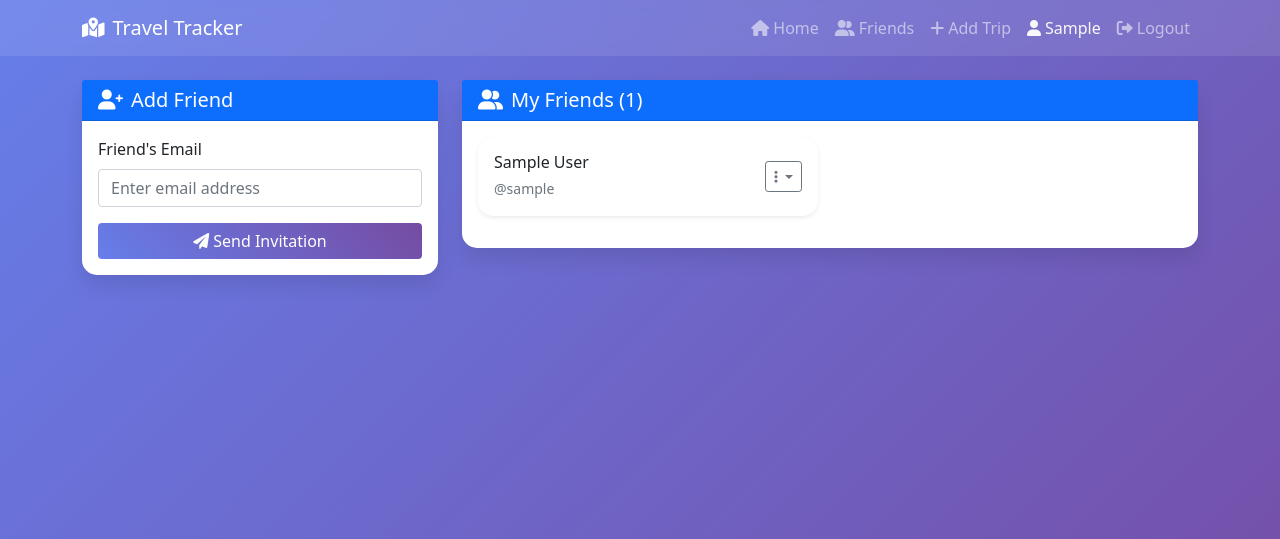
After one commit to Z4phxr/HackYeah, a Flask app: page /friends in a window 1280 px wide. The commit adds this page. Shown: the top 539 px of the page. Run offline with Flask 3, Linux system fonts and the light colour scheme; a user stored in the database is signed in; tables that the repository leaves empty hold one stand-in row (values such as "Sample post").

Commit message:
friends-added

```diff
--- a/app.py
+++ b/app.py
@@ -13,7 +13,7 @@ def create_app():
     db.init_app(app)
     login_manager.init_app(app)
     login_manager.login_view = 'auth.login'
-    login_manager.login_message = 'Musisz się zalogować, aby uzyskać dostęp do tej strony.'
+    login_manager.login_message = 'You must log in to access this page.'
     login_manager.login_message_category = 'info'
 
     # User loader for Flask-Login
--- a/main.py
+++ b/main.py
@@ -8,6 +8,7 @@ if __name__ == '__main__':
         # Import models here to ensure tables are created
         import models
         import users
+        import friends
 
         # Force remove existing database if it exists
         db_path = 'travel_tracker.db'
--- a/routes.py
+++ b/routes.py
@@ -1,9 +1,10 @@
-from flask import Blueprint, render_template, request, redirect, url_for, flash
+from flask import Blueprint, render_template, request, redirect, url_for, flash, jsonify
 from flask_login import login_user, logout_user, login_required, current_user
 from datetime import datetime
 from app import db
 from models import Trip
 from users import User
+from friends import Friendship
 
 main_bp = Blueprint('main', __name__)
 
@@ -22,7 +23,7 @@ def add_trip():
         description = request.form['description']
 
         if start_date > end_date:
-            flash('Data końcowa nie może być wcześniejsza niż data początkowa!', 'error')
+            flash('End date cannot be earlier than start date!', 'error')
             return render_template('add_trip.html')
 
         trip = Trip(
@@ -34,7 +35,7 @@ def add_trip():
 
         db.session.add(trip)
         db.session.commit()
-        flash('Podróż została dodana pomyślnie!', 'success')
+        flash('Trip added successfully!', 'success')
         return redirect(url_for('main.index'))
 
     return render_template('add_trip.html')
@@ -49,7 +50,7 @@ def delete_trip(id):
     trip = Trip.query.get_or_404(id)
     db.session.delete(trip)
     db.session.commit()
-    flash('Podróż została usunięta!', 'success')
+    flash('Trip deleted!', 'success')
     return redirect(url_for('main.index'))
 
 
@@ -70,10 +71,10 @@ def login():
 
         if user and user.check_password(password):
             login_user(user, remember=remember)
-            flash('Zalogowano pomyślnie!', 'success')
+            flash('Logged in successfully!', 'success')
             return redirect(url_for('main.index'))
         else:
-            flash('Nieprawidłowa nazwa użytkownika/email lub hasło.', 'error')
+            flash('Invalid username/email or password.', 'error')
 
     return render_template('login.html')
 
@@ -92,16 +93,16 @@ def register():
 
         # Validation
         if password != password_confirm:
-            flash('Hasła nie są identyczne!', 'error')
+            flash('Passwords are not identical!', 'error')
             return render_template('register.html')
 
         # Check if user already exists
         if User.query.filter_by(username=username).first():
-            flash('Nazwa użytkownika już istnieje!', 'error')
+            flash('Username already exists!', 'error')
             return render_template('register.html')
 
         if User.query.filter_by(email=email).first():
-            flash('Email już jest zarejestrowany!', 'error')
+            flash('Email is already registered!', 'error')
             return render_template('register.html')
 
         # Create new user
@@ -116,7 +117,7 @@ def register():
         db.session.add(user)
         db.session.commit()
 
-        flash('Rejestracja zakończona pomyślnie! Możesz się teraz zalogować.', 'success')
+        flash('Registration completed successfully! You can now log in.', 'success')
         return redirect(url_for('main.login'))
 
     return render_template('register.html')
@@ -125,7 +126,7 @@ def register():
 @login_required
 def logout():
     logout_user()
-    flash('Zostałeś wylogowany.', 'info')
+    flash('You have been logged out.', 'info')
     return redirect(url_for('main.index'))
 
 @main_bp.route('/debug/database')
@@ -171,3 +172,105 @@ def debug_database():
             'data': users_data
         }
     })
+
+
+@main_bp.route('/friends')
+@login_required
+def friends():
+    # Get user's friends
+    user_friends = Friendship.get_user_friends(current_user.id)
+
+    # Get pending requests (received)
+    pending_requests = Friendship.get_pending_requests(current_user.id)
+
+    # Get sent requests
+    sent_requests = Friendship.get_sent_requests(current_user.id)
+
+    return render_template('friends.html',
+                         friends=user_friends,
+                         pending_requests=pending_requests,
+                         sent_requests=sent_requests)
+
+@main_bp.route('/send_friend_request', methods=['POST'])
+@login_required
+def send_friend_request():
+    email = request.form.get('email', '').strip()
+
+    if not email:
+        flash('Please enter an email address.', 'error')
+        return redirect(url_for('main.friends'))
+
+    # Check if user exists
+    target_user = User.query.filter_by(email=email).first()
+    if not target_user:
+        flash('No user found with that email address.', 'error')
+        return redirect(url_for('main.friends'))
+
+    # Check if trying to add themselves
+    if target_user.id == current_user.id:
+        flash('You cannot send a friend request to yourself.', 'error')
+        return redirect(url_for('main.friends'))
+
+    # Check if friendship already exists
+    existing_friendship = Friendship.get_friendship(current_user.id, target_user.id)
+    if existing_friendship:
+        if existing_friendship.status == 'accepted':
+            flash(f'You are already friends with {target_user.full_name}.', 'info')
+        elif existing_friendship.status == 'pending':
+            if existing_friendship.requester_id == current_user.id:
+                flash(f'You already sent a friend request to {target_user.full_name}.', 'info')
+            else:
+                flash(f'{target_user.full_name} already sent you a friend request. Check your pending requests.', 'info')
+        elif existing_friendship.status == 'blocked':
+            flash('Unable to send friend request.', 'error')
+        return redirect(url_for('main.friends'))
+
+    # Create new friendship request
+    friendship = Friendship(
+        requester_id=current_user.id,
+        addressee_id=target_user.id,
+        status='pending'
+    )
+
+    db.session.add(friendship)
+    db.session.commit()
+
+    flash(f'Friend request sent to {target_user.full_name}!', 'success')
+    return redirect(url_for('main.friends'))
+
+@main_bp.route('/respond_friend_request/<int:friendship_id>/<action>')
+@login_required
+def respond_friend_request(friendship_id, action):
+    friendship = Friendship.query.get_or_404(friendship_id)
+
+    # Check if current user is the addressee
+    if friendship.addressee_id != current_user.id:
+        flash('Unauthorized action.', 'error')
+        return redirect(url_for('main.friends'))
+
+    if action == 'accept':
+        friendship.accept()
+        flash(f'You are now friends with {friendship.requester.full_name}!', 'success')
+    elif action == 'decline':
+        friendship.decline()
+        flash(f'Friend request from {friendship.requester.full_name} declined.', 'info')
+    else:
+        flash('Invalid action.', 'error')
+
+    return redirect(url_for('main.friends'))
+
+@main_bp.route('/remove_friend/<int:user_id>')
+@login_required
+def remove_friend(user_id):
+    friendship = Friendship.get_friendship(current_user.id, user_id)
+
+    if not friendship or friendship.status != 'accepted':
+        flash('This user is not your friend.', 'error')
+        return redirect(url_for('main.friends'))
+
+    # Remove the friendship
+    db.session.delete(friendship)
+    db.session.commit()
+
+    flash('Friend removed.', 'info')
+    return redirect(url_for('main.friends'))
--- a/templates/base.html
+++ b/templates/base.html
@@ -1,5 +1,5 @@
 <!DOCTYPE html>
-<html lang="pl">
+<html lang="en">
 <head>
     <meta charset="UTF-8">
     <meta name="viewport" content="width=device-width, initial-scale=1.0">
@@ -40,31 +40,33 @@
             </a>
             <div class="navbar-nav ms-auto">
                 <a class="nav-link" href="{{ url_for('main.index') }}">
-                    <i class="fas fa-home me-1"></i>Strona główna
+                    <i class="fas fa-home me-1"></i>Home
                 </a>
                 {% if current_user.is_authenticated %}
+                    <a class="nav-link" href="{{ url_for('main.friends') }}">
+                        <i class="fas fa-user-friends me-1"></i>Friends
+                    </a>
                     <a class="nav-link" href="{{ url_for('main.add_trip') }}">
-                        <i class="fas fa-plus me-1"></i>Dodaj podróż
+                        <i class="fas fa-plus me-1"></i>Add Trip
                     </a>
                     <span class="nav-link text-light">
                         <i class="fas fa-user me-1"></i>{{ current_user.first_name }}
                     </span>
                     <a class="nav-link" href="{{ url_for('main.logout') }}">
-                        <i class="fas fa-sign-out-alt me-1"></i>Wyloguj
+                        <i class="fas fa-sign-out-alt me-1"></i>Logout
                     </a>
                 {% else %}
                     <a class="nav-link" href="{{ url_for('main.login') }}">
-                        <i class="fas fa-sign-in-alt me-1"></i>Zaloguj
+                        <i class="fas fa-sign-in-alt me-1"></i>Login
                     </a>
                     <a class="nav-link" href="{{ url_for('main.register') }}">
-                        <i class="fas fa-user-plus me-1"></i>Rejestracja
+                        <i class="fas fa-user-plus me-1"></i>Register
                     </a>
                 {% endif %}
             </div>
         </div>
     </nav>
 
-    <!-- Main Content -->
     <div class="container mt-4">
         <!-- Flash Messages -->
         {% with messages = get_flashed_messages(with_categories=true) %}
--- /dev/null
+++ b/templates/friends.html
@@ -0,0 +1,165 @@
+{% extends "base.html" %}
+
+{% block title %}Friends - Travel Tracker{% endblock %}
+
+{% block content %}
+<div class="row">
+    <!-- Add Friend Section -->
+    <div class="col-md-4">
+        <div class="card mb-4">
+            <div class="card-header bg-primary text-white">
+                <h5 class="mb-0">
+                    <i class="fas fa-user-plus me-2"></i>Add Friend
+                </h5>
+            </div>
+            <div class="card-body">
+                <form action="{{ url_for('main.send_friend_request') }}" method="POST">
+                    <div class="mb-3">
+                        <label for="email" class="form-label">Friend's Email</label>
+                        <input type="email" class="form-control" id="email" name="email"
+                               placeholder="Enter email address" required>
+                    </div>
+                    <button type="submit" class="btn btn-primary w-100">
+                        <i class="fas fa-paper-plane me-1"></i>Send Invitation
+                    </button>
+                </form>
+            </div>
+        </div>
+    </div>
+
+    <!-- Friends List -->
+    <div class="col-md-8">
+        <div class="card">
+            <div class="card-header bg-primary text-white">
+                <h5 class="mb-0">
+                    <i class="fas fa-user-friends me-2"></i>My Friends ({{ friends|length }})
+                </h5>
+            </div>
+            <div class="card-body">
+                {% if friends %}
+                    <div class="row">
+                        {% for friend in friends %}
+                        <div class="col-md-6 mb-3">
+                            <div class="card border-0 shadow-sm">
+                                <div class="card-body">
+                                    <div class="d-flex justify-content-between align-items-center">
+                                        <div>
+                                            <h6 class="mb-1">{{ friend.full_name }}</h6>
+                                            <small class="text-muted">@{{ friend.username }}</small>
+                                        </div>
+                                        <div class="dropdown">
+                                            <button class="btn btn-sm btn-outline-secondary dropdown-toggle"
+                                                    type="button" data-bs-toggle="dropdown">
+                                                <i class="fas fa-ellipsis-v"></i>
+                                            </button>
+                                            <ul class="dropdown-menu">
+                                                <li>
+                                                    <a class="dropdown-item text-danger"
+                                                       href="{{ url_for('main.remove_friend', user_id=friend.id) }}"
+                                                       onclick="return confirm('Are you sure you want to remove this friend?')">
+                                                        <i class="fas fa-user-minus me-1"></i>Remove Friend
+                                                    </a>
+                                                </li>
+                                            </ul>
+                                        </div>
+                                    </div>
+                                </div>
+                            </div>
+                        </div>
+                        {% endfor %}
+                    </div>
+                {% else %}
+                    <div class="text-center py-4">
+                        <i class="fas fa-users fa-3x text-muted mb-3"></i>
+                        <h6 class="text-muted">No friends yet</h6>
+                        <p class="text-muted">Start by sending friend invitations using email addresses!</p>
+                    </div>
+                {% endif %}
+            </div>
+        </div>
+    </div>
+</div>
+
+<!-- Pending Requests -->
+{% if pending_requests %}
+<div class="row mt-4">
+    <div class="col-12">
+        <div class="card">
+            <div class="card-header bg-warning text-dark">
+                <h5 class="mb-0">
+                    <i class="fas fa-clock me-2"></i>Pending Friend Requests ({{ pending_requests|length }})
+                </h5>
+            </div>
+            <div class="card-body">
+                <div class="row">
+                    {% for request in pending_requests %}
+                    <div class="col-md-6 mb-3">
+                        <div class="card border-warning">
+                            <div class="card-body">
+                                <div class="d-flex justify-content-between align-items-center">
+                                    <div>
+                                        <h6 class="mb-1">{{ request.requester.full_name }}</h6>
+                                        <small class="text-muted">@{{ request.requester.username }}</small>
+                                        <br>
+                                        <small class="text-muted">{{ request.created_at.strftime('%Y-%m-%d %H:%M') }}</small>
+                                    </div>
+                                    <div>
+                                        <a href="{{ url_for('main.respond_friend_request', friendship_id=request.id, action='accept') }}"
+                                           class="btn btn-sm btn-success me-1">
+                                            <i class="fas fa-check"></i>
+                                        </a>
+                                        <a href="{{ url_for('main.respond_friend_request', friendship_id=request.id, action='decline') }}"
+                                           class="btn btn-sm btn-danger">
+                                            <i class="fas fa-times"></i>
+                                        </a>
+                                    </div>
+                                </div>
+                            </div>
+                        </div>
+                    </div>
+                    {% endfor %}
+                </div>
+            </div>
+        </div>
+    </div>
+</div>
+{% endif %}
+
+<!-- Sent Requests -->
+{% if sent_requests %}
+<div class="row mt-4">
+    <div class="col-12">
+        <div class="card">
+            <div class="card-header bg-info text-white">
+                <h5 class="mb-0">
+                    <i class="fas fa-paper-plane me-2"></i>Sent Friend Requests ({{ sent_requests|length }})
+                </h5>
+            </div>
+            <div class="card-body">
+                <div class="row">
+                    {% for request in sent_requests %}
+                    <div class="col-md-6 mb-3">
+                        <div class="card border-info">
+                            <div class="card-body">
+                                <div class="d-flex justify-content-between align-items-center">
+                                    <div>
+                                        <h6 class="mb-1">{{ request.addressee.full_name }}</h6>
+                                        <small class="text-muted">@{{ request.addressee.username }}</small>
+                                        <br>
+                                        <small class="text-muted">Sent: {{ request.created_at.strftime('%Y-%m-%d %H:%M') }}</small>
+                                    </div>
+                                    <div>
+                                        <span class="badge bg-warning">Pending</span>
+                                    </div>
+                                </div>
+                            </div>
+                        </div>
+                    </div>
+                    {% endfor %}
+                </div>
+            </div>
+        </div>
+    </div>
+</div>
+{% endif %}
+{% endblock %}
```
Also changed, not shown: friends.py (added, +87 -0 lines), templates/add_trip.html (+9 -9 lines), templates/index.html (+9 -9 lines), templates/login.html (+14 -14 lines), templates/register.html (+20 -20 lines), templates/trip_detail.html (+7 -7 lines), instance/travel_tracker.db.
